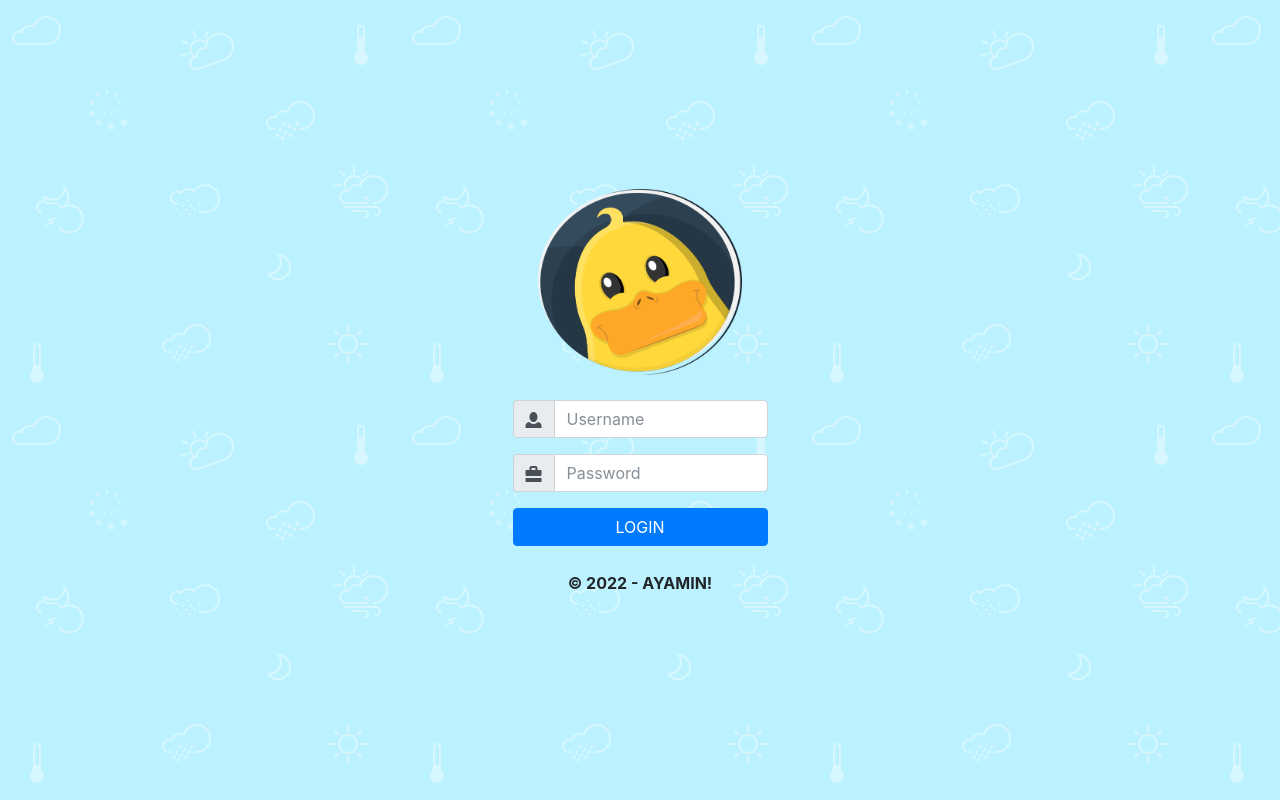
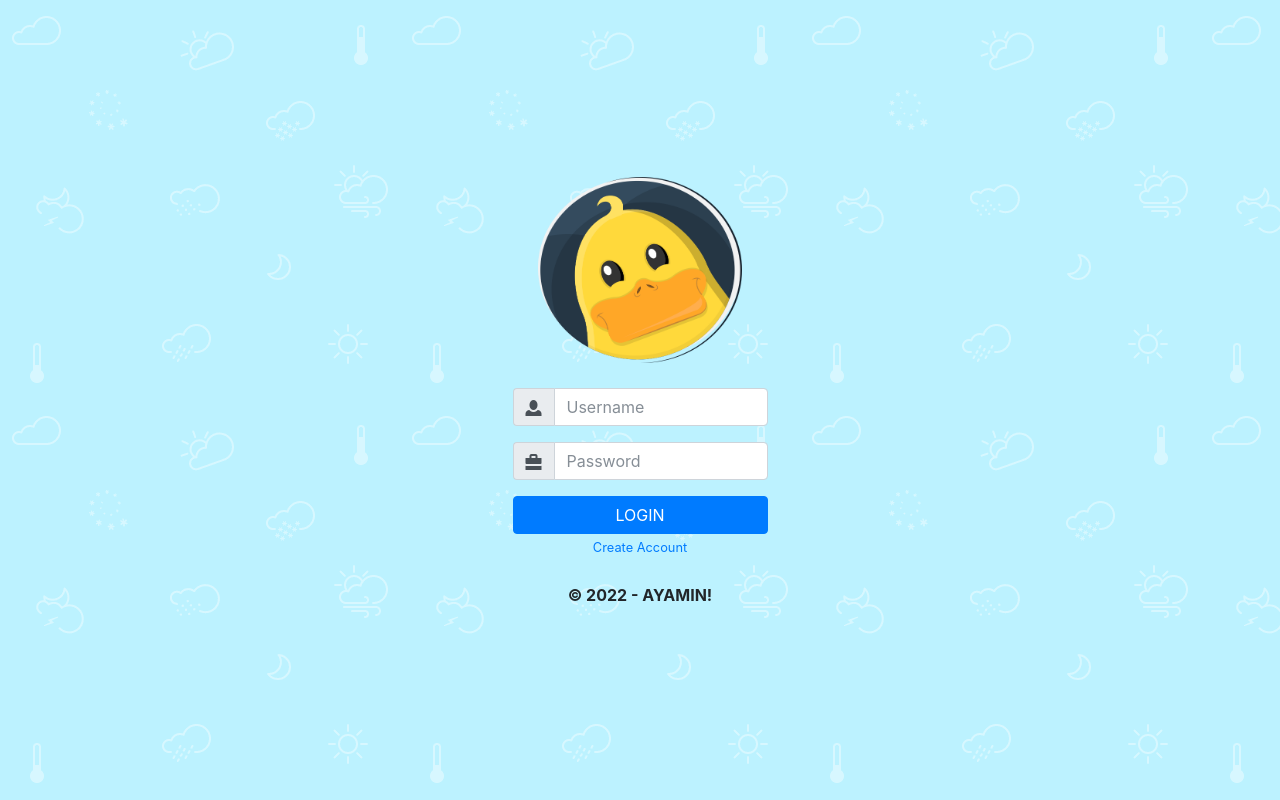
Before and after one commit to WildanFp/AYAMIN--, a PHP site: page /login.php in a window 1280 px wide. Run offline with PHP 8.4, Linux system fonts and the light colour scheme; some libraries are stand-ins or nearby versions.

Commit message:
update login

```diff
--- a/login.php
+++ b/login.php
@@ -44,6 +44,9 @@
                             </div>
                         </div>
                         <button type="submit" class="btn btn-primary" style="width:100%;">LOGIN</button>
+                        <div class="text-center">
+                                <a class="small" href="register.php">Create Account</a>
+                            </div>
                     </form>
                 </div>
             </div>
```
